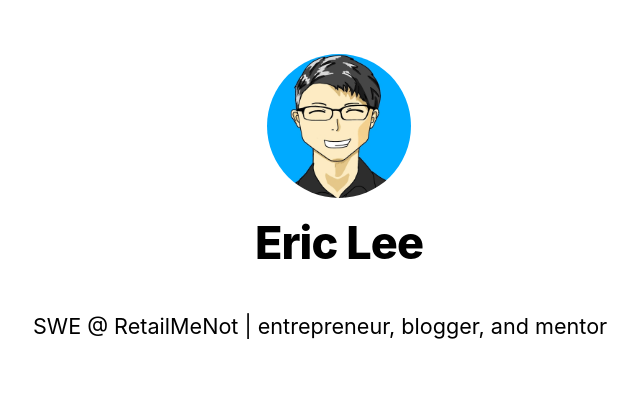
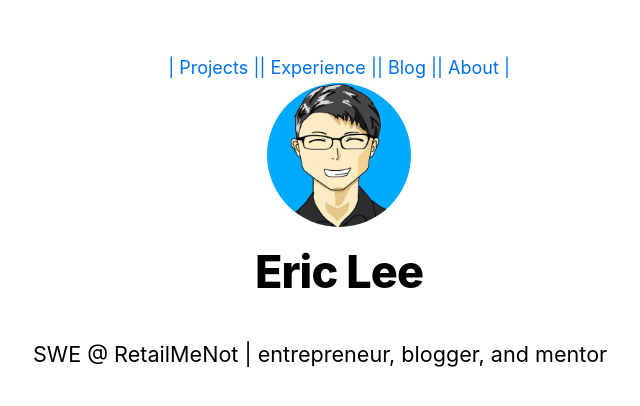
Before and after one commit to theCreedo/ericjmlee-next, a Next.js app: page / in a window 1280 px wide. Shown: the top 406 px of the page, without its empty margins (301-941 px from the left). Built offline with nearby package versions, Linux system fonts and the light colour scheme.

Commit message:
Added navigation to all layouts

```diff
--- a/components/layout.js
+++ b/components/layout.js
@@ -4,17 +4,14 @@ import utilStyles from '../styles/utils.module.css'
 import Link from 'next/link'
 
 const name = 'Eric Lee'
-export const siteTitle = 'Eric Lee\'s Hub'
+export const siteTitle = 'ERIC LEE'
 
 export default function Layout({ children, home }) {
+    const tabs = ['Projects', 'Experience', 'Blog', 'About']
     return (
         <div className={styles.container}>
             <Head>
                 <link rel="icon" href="/favicon.ico" />
-                <meta
-                    name="description"
-                    content="Learn how to build a personal website using Next.js"
-                />
                 <meta
                     property="og:image"
                     content={`https://og-image.now.sh/${encodeURI(
@@ -25,6 +22,16 @@ export default function Layout({ children, home }) {
                 <meta name="twitter:card" content="summary_large_image" />
             </Head>
             <header className={styles.header}>
+                <div className={styles.nav}>
+                    {tabs.map((item) => {
+                        const href = '/' + item.toLowerCase()
+                        return (
+                            <div>
+                                <a>| <Link href={href}>{item}</Link> | </a>
+                            </div>
+                        )
+                    })}
+                </div>
                 {home ? (
                     <>
                         <img
--- a/components/layout.module.css
+++ b/components/layout.module.css
@@ -7,6 +7,12 @@
   .header {
     display: flex;
     flex-direction: column;
+    align-items: center;
+  }
+
+  .nav {
+    display: flex;
+    flex-direction: row;
     align-items: center;
   }
 
```
